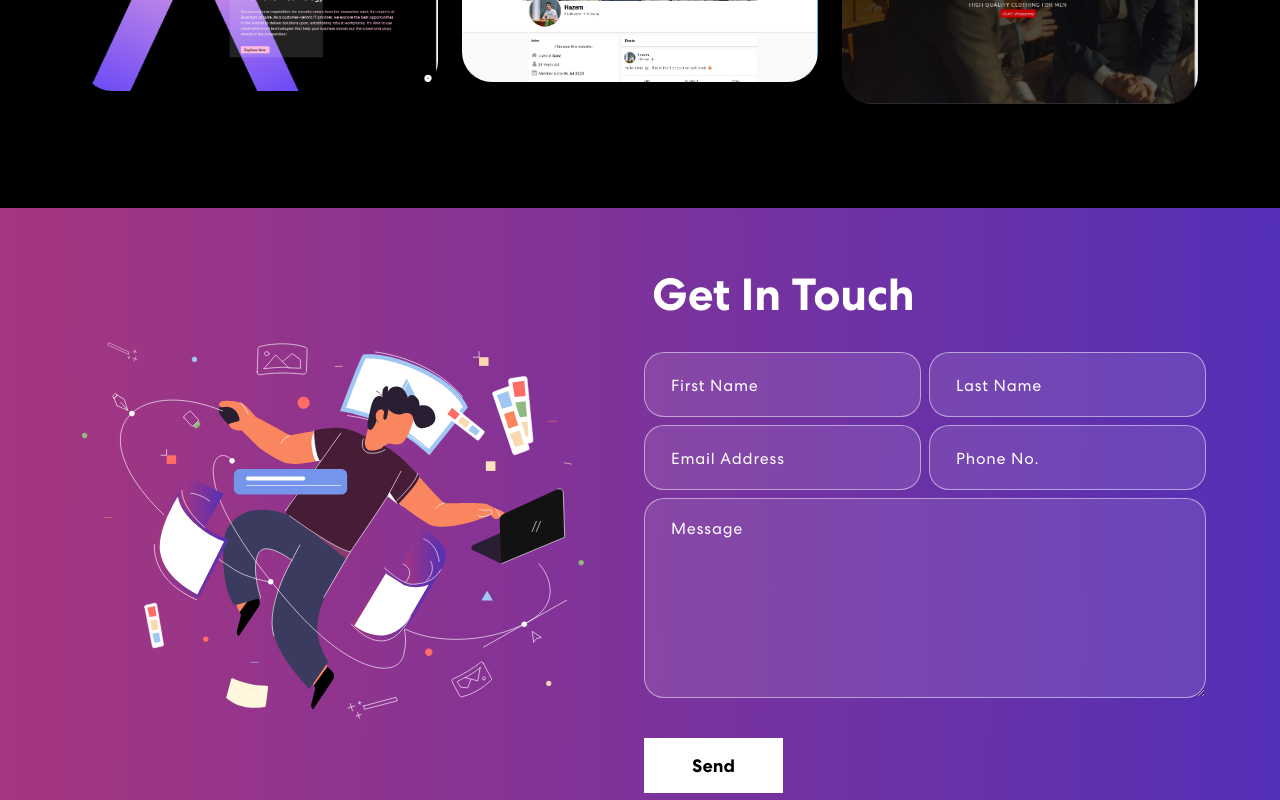
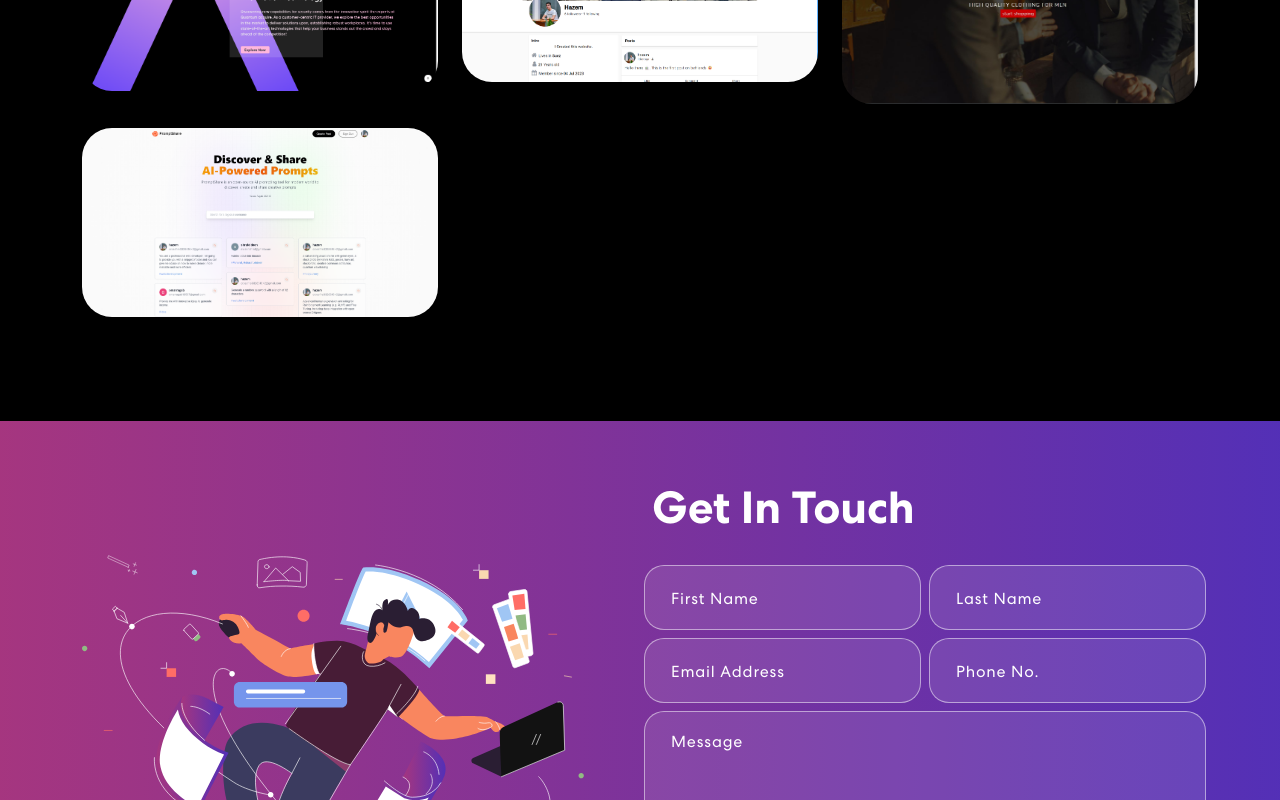
Before and after one commit to rhazem13/portfolio, a React (Create React App) app: page / in a window 1280 px wide. Shown: the part 1700-2500 px from the top of the page. Built offline with nearby package versions, Linux system fonts and the light colour scheme; no server answers.

Commit message:
add prompshare to projects

```diff
--- a/src/components/Projects.js
+++ b/src/components/Projects.js
@@ -3,6 +3,7 @@ import { ProjectCard } from "./ProjectCard";
 import projImg1 from "../assets/img/quantum.png";
 import projImg2 from "../assets/img/befriends.png";
 import projImg3 from "../assets/img/escanor.png";
+import projImg4 from "../assets/img/promptshare.png";
 import colorSharp2 from "../assets/img/color-sharp2.png";
 import 'animate.css';
 import TrackVisibility from 'react-on-screen';
@@ -27,6 +28,12 @@ export const Projects = () => {
       description: "Not live currently",
       imgUrl: projImg3,
       projectUrl: "",
+    },
+    {
+      title: "Prompt Share",
+      description: "Live Preview",
+      imgUrl: projImg4,
+      projectUrl: "https://prompt-share-tau.vercel.app/",
     },
   ];
 
```
Also changed, not shown: src/assets/img/promptshare.png (added).
